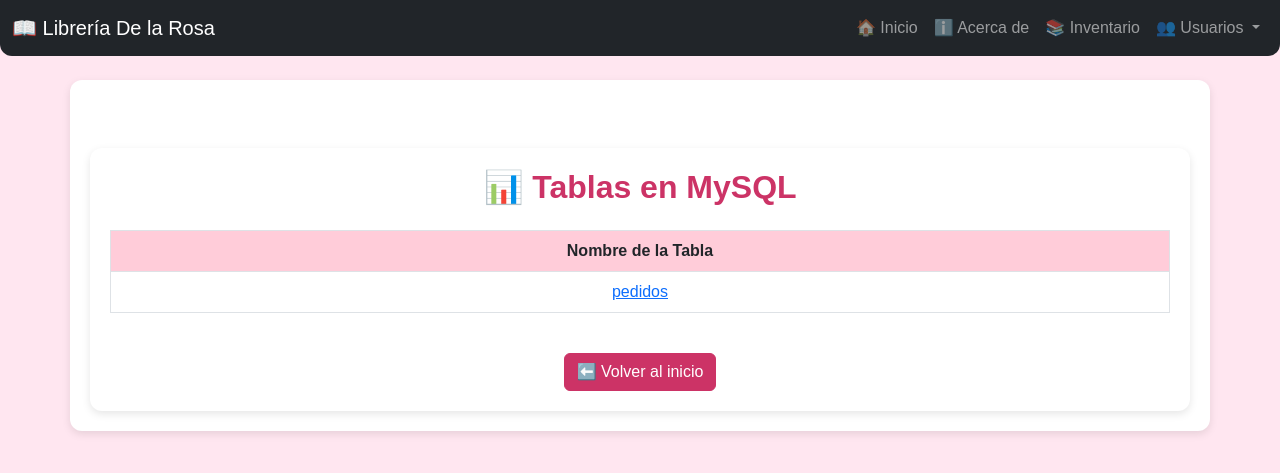
After one commit to iscarv/UEA.-Proyecto-Desarrollo-de-aplicaciones-web.-Paralelo-B, a Flask app: page /mysql_tables in a window 1280 px wide. The commit adds this page. Shown: the top 473 px of the page. Run offline with Flask 3, Linux system fonts and the light colour scheme; tables that the repository leaves empty or names only in its code hold one stand-in row (values such as "Sample post").

Commit message:
Tarea (Semana 13)

```diff
--- a/gestion_inventario/app.py
+++ b/gestion_inventario/app.py
@@ -1,16 +1,26 @@
 from flask import Flask, render_template, request, redirect, url_for, flash
 import sqlite3, json, csv
 from pathlib import Path
+from conexion.conexion import get_mysql_connection  # conexión a MySQL
 
-
+# -----------------------------
 # Configuración de la aplicación
-
+# -----------------------------
 app = Flask(__name__)
 app.secret_key = "supersecreto"
 
+# Configuración MySQL como diccionario
+MYSQL_CONFIG = {
+    'host': 'localhost',
+    'user': 'root',
+    'password': '12345678',
+    'database': 'desarrollo_web',
+    'port': 3308
+}
 
+# -----------------------------
 # Directorios y archivos
-
+# -----------------------------
 DATA_DIR = Path("datos")
 DB_DIR = Path("database")
 DATA_DIR.mkdir(exist_ok=True)
@@ -20,19 +30,17 @@ TXT_FILE = DATA_DIR / "datos.txt"
 JSON_FILE = DATA_DIR / "datos.json"
 CSV_FILE = DATA_DIR / "datos.csv"
 USUARIOS_DB = DB_DIR / "usuarios.db"
-INVENTARIO_DB = DB_DIR / "inventario.sqlite3"  # base de inventario
+INVENTARIO_DB = DB_DIR / "inventario.sqlite3"  # base de inventario SQLite
 
-
-# Función de conexión SQLite
-
+# -----------------------------
+# Conexión SQLite
+# -----------------------------
 def get_db_connection(db_file):
     conn = sqlite3.connect(db_file)
     conn.row_factory = sqlite3.Row
     return conn
 
-
-# Inicializar tabla usuarios
-
+# Inicializar tabla usuarios en SQLite
 def init_usuarios_db():
     conn = get_db_connection(USUARIOS_DB)
     conn.execute("""
@@ -47,9 +55,9 @@ def init_usuarios_db():
 
 init_usuarios_db()
 
-
+# -----------------------------
 # Rutas Home y About
-
+# -----------------------------
 @app.route("/")
 def home():
     return render_template("home.html")
@@ -58,9 +66,9 @@ def home():
 def about():
     return render_template("about.html")
 
-
-# Inventario
-
+# -----------------------------
+# Inventario (SQLite)
+# -----------------------------
 @app.route("/inventario")
 def inventario_view():
     conn = get_db_connection(INVENTARIO_DB)
@@ -68,7 +76,6 @@ def inventario_view():
     conn.close()
     return render_template("index.html", productos=productos)
 
-# Añadir producto
 @app.route("/add", methods=["GET", "POST"])
 def add():
     if request.method == "POST":
@@ -88,11 +95,8 @@ def add():
         conn.close()
         flash("Producto agregado correctamente ✅", "success")
         return redirect(url_for("inventario_view"))
-
-    # Producto=None indica que es un formulario para crear
     return render_template("add.html", producto=None)
 
-# Editar producto
 @app.route("/update/<int:id_>", methods=["GET", "POST"])
 def update(id_):
     conn = get_db_connection(INVENTARIO_DB)
@@ -115,10 +119,8 @@ def update(id_):
         return redirect(url_for("inventario_view"))
 
     conn.close()
-    # Pasamos el producto existente para precargar los campos
     return render_template("add.html", producto=producto)
 
-# Eliminar producto
 @app.route("/delete/<int:id_>")
 def delete(id_):
     conn = get_db_connection(INVENTARIO_DB)
@@ -128,7 +130,6 @@ def delete(id_):
     flash("Producto eliminado ✅", "success")
     return redirect(url_for("inventario_view"))
 
-# Buscar producto
 @app.route("/search")
 def search():
     query = request.args.get("q", "")
@@ -139,17 +140,15 @@ def search():
     conn.close()
     return render_template("index.html", productos=productos)
 
-
-# Usuarios (persistencia múltiple)
-
+# -----------------------------
+# Usuarios (SQLite + Archivos)
+# -----------------------------
 @app.route("/usuarios")
 def usuarios_view():
     conn = get_db_connection(USUARIOS_DB)
     rows = conn.execute("SELECT * FROM usuarios").fetchall()
     conn.close()
-
     datos = [dict(row) for row in rows]
-
     return render_template("resultado.html", datos=datos, tipo="SQLite")
 
 @app.route("/formulario")
@@ -235,8 +234,74 @@ def guardar_sqlite_usuario():
     flash("Datos guardados en SQLite ✅", "success")
     return redirect(url_for("formulario"))
 
+# -----------------------------
+# Rutas MySQL
+# -----------------------------
+@app.route('/test_db')
+def test_db():
+    conn = get_mysql_connection(**MYSQL_CONFIG)
+    cursor = conn.cursor()
+    cursor.execute("SHOW TABLES")
+    tablas = cursor.fetchall()
+    cursor.close()
+    conn.close()
+    return str(tablas)
 
+@app.route('/mysql_add')
+def mysql_add():
+    conn = get_mysql_connection(**MYSQL_CONFIG)
+    cursor = conn.cursor()
+    cursor.execute("INSERT INTO usuarios (nombre, email) VALUES ('Juan', 'juan@example.com')")
+    conn.commit()
+    cursor.close()
+    conn.close()
+    return "Usuario agregado correctamente en MySQL ✅"
+
+@app.route("/mysql_tables")
+def mysql_tables():
+    conn = get_mysql_connection(**MYSQL_CONFIG)
+    cursor = conn.cursor()
+    cursor.execute("SHOW TABLES")
+    tablas = cursor.fetchall()
+    cursor.close()
+    conn.close()
+    return render_template("mysql_tables.html", tablas=tablas)
+
+# -----------------------------
+# Mostrar datos MySQL
+# -----------------------------
+@app.route('/ver_usuarios')
+def ver_usuarios():
+    conn = get_mysql_connection(**MYSQL_CONFIG)
+    cursor = conn.cursor(dictionary=True)
+    cursor.execute("SELECT * FROM usuarios")
+    usuarios = cursor.fetchall()
+    cursor.close()
+    conn.close()
+    return render_template("mysql_data.html", datos=usuarios, titulo="Usuarios")
+
+@app.route('/ver_productos')
+def ver_productos():
+    conn = get_mysql_connection(**MYSQL_CONFIG)
+    cursor = conn.cursor(dictionary=True)
+    cursor.execute("SELECT * FROM productos")
+    productos = cursor.fetchall()
+    cursor.close()
+    conn.close()
+    return render_template("mysql_data.html", datos=productos, titulo="Productos")
+
+@app.route('/ver_pedidos')
+def ver_pedidos():
+    conn = get_mysql_connection(**MYSQL_CONFIG)
+    cursor = conn.cursor(dictionary=True)
+    cursor.execute("SELECT * FROM pedidos")
+    pedidos = cursor.fetchall()
+    cursor.close()
+    conn.close()
+    return render_template("mysql_data.html", datos=pedidos, titulo="Pedidos")
+
+# -----------------------------
 # Ejecutar la aplicación
-
+# -----------------------------
 if __name__ == "__main__":
     app.run(debug=True)
--- /dev/null
+++ b/gestion_inventario/conexion/conexion.py
@@ -0,0 +1,10 @@
+import mysql.connector
+
+def get_mysql_connection(host, user, password, database, port=3306):
+    return mysql.connector.connect(
+        host=host,
+        user=user,
+        password=password,
+        database=database,
+        port=port
+    )
--- /dev/null
+++ b/gestion_inventario/templates/mysql_tables.html
@@ -0,0 +1,36 @@
+{% extends "base.html" %}
+{% block content %}
+
+<div class="container mt-5">
+  <h2 class="text-center mb-4">📊 Tablas en MySQL</h2>
+
+  <div class="table-responsive">
+    <table class="table table-bordered table-hover">
+      <thead>
+        <tr>
+          <th>Nombre de la Tabla</th>
+        </tr>
+      </thead>
+      <tbody>
+        {% for tabla in tablas %}
+        <tr>
+          <td>
+            <a href="{% if tabla[0] == 'usuarios' %}{{ url_for('ver_usuarios') }}
+                     {% elif tabla[0] == 'productos' %}{{ url_for('ver_productos') }}
+                     {% elif tabla[0] == 'pedidos' %}{{ url_for('ver_pedidos') }}
+                     {% else %}#{% endif %}">
+              {{ tabla[0] }}
+            </a>
+          </td>
+        </tr>
+        {% endfor %}
+      </tbody>
+    </table>
+  </div>
+
+  <div class="text-center mt-4">
+    <a href="{{ url_for('home') }}" class="btn btn-primary">⬅️ Volver al inicio</a>
+  </div>
+</div>
+
+{% endblock %}
```
Also changed, not shown: gestion_inventario/templates/home.html (+12 -1 lines), gestion_inventario/templates/mysql_data.html (added, +37 -0 lines).
